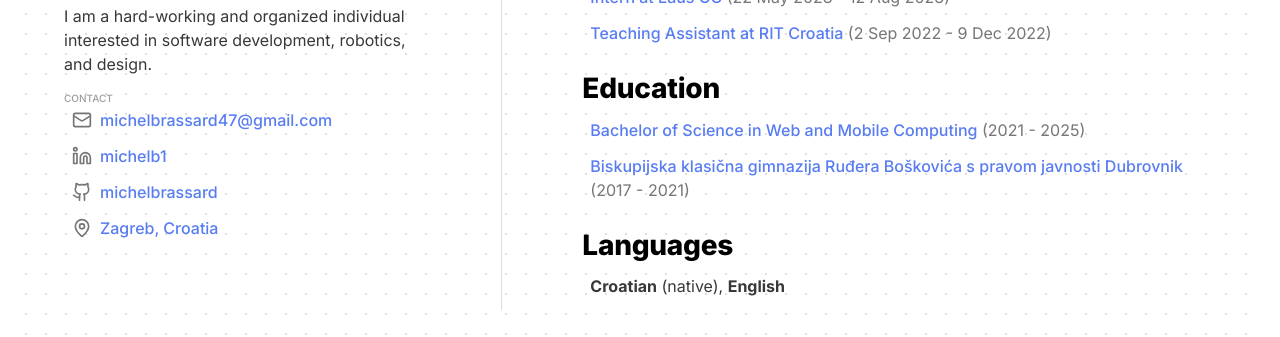
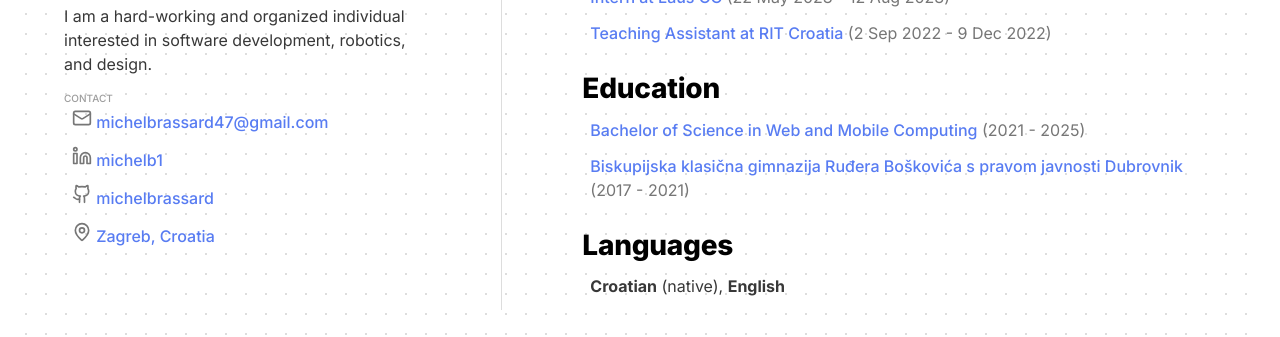
Before and after one commit to michelbrassard/michelbrassard.github.io, a Jekyll site: the page built from index.html, in a window 1280 px wide. Shown: the part 193-530 px from the top of the page. Built offline with Jekyll 4.4.1, drawn with Linux system fonts in a browser that asks for light colours.

Commit message:
set link as an inline block

```diff
--- a/assets/styles/home.css
+++ b/assets/styles/home.css
@@ -2,6 +2,10 @@
     display: grid;
     grid-template-columns: 1fr 2fr;
     gap: 5rem;
+}
+
+.wrapper p a {
+    display: inline-block;
 }
 
 .technical-skills-tags-container {
```
